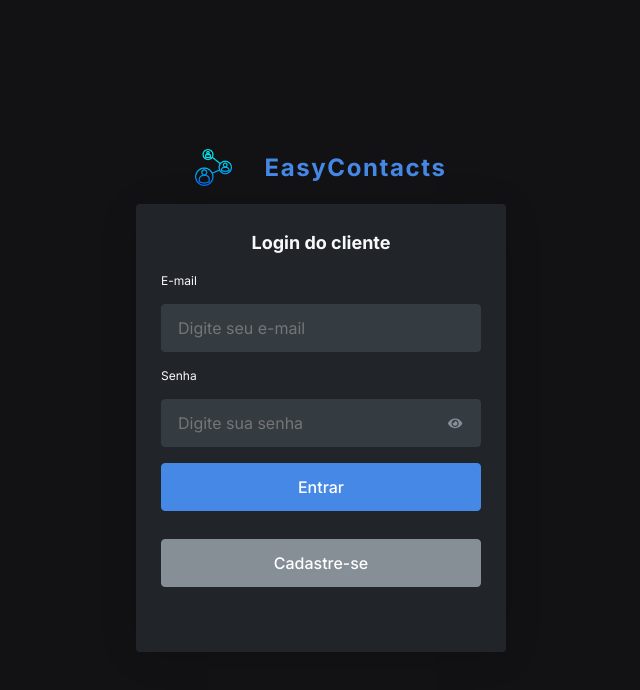
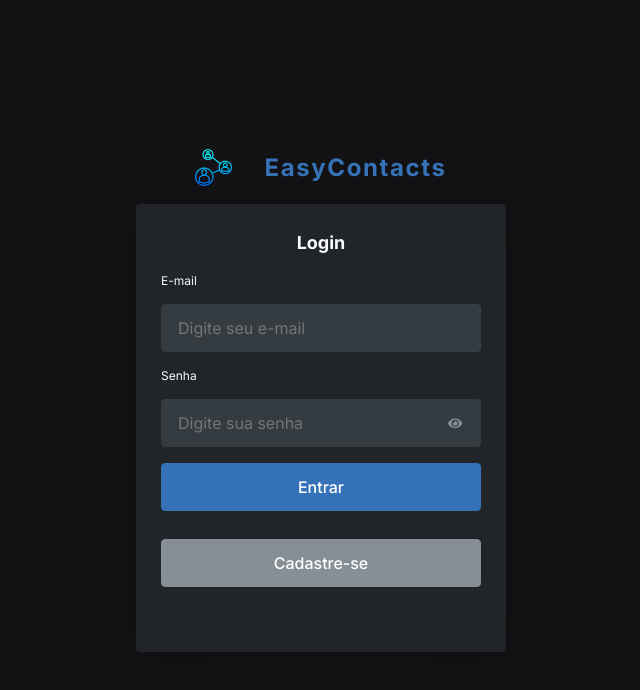
Before and after one commit to mariosilva81/easy-contacts-frontend, a React (Vite) app: page / in a window 1280 px wide. Shown: the top 690 px of the page, without its empty margins (319-959 px from the left). Built offline with nearby package versions, Linux system fonts and the light colour scheme.

Commit message:
fix: modified several styles

```diff
--- a/src/components/Dashboard/Dashboard.tsx
+++ b/src/components/Dashboard/Dashboard.tsx
@@ -61,7 +61,7 @@ const Dashboard = () => {
               buttonsize="medium"
               onClick={() => setIsAddModal(true)}
             >
-              Novo Contato
+              +
             </StyledButton>
           </div>
           {contactsList.length >= 1 ? (
--- a/src/components/EditClientModal/EditClientModal.tsx
+++ b/src/components/EditClientModal/EditClientModal.tsx
@@ -94,7 +94,7 @@ const EditClientModal = () => {
       <StyledClientModal ref={modalRef}>
         <header>
           <StyledHeadline3 fontweight="bold" fontsize="small">
-            Detalhes do Cliente
+            Editar perfil
           </StyledHeadline3>
           <StyledParagraph
             fontweight="bold"
--- a/src/components/EditContactModal/EditContactModal.tsx
+++ b/src/components/EditContactModal/EditContactModal.tsx
@@ -48,7 +48,7 @@ const EditContactsModal = () => {
       <StyledContactsModal ref={modalRef}>
         <header>
           <StyledHeadline3 fontweight="bold" fontsize="small">
-            Detalhes do Contato
+            Editar contato
           </StyledHeadline3>
           <StyledParagraph
             fontweight="bold"
--- a/src/components/LoginForm/LoginForm.tsx
+++ b/src/components/LoginForm/LoginForm.tsx
@@ -50,7 +50,7 @@ const LoginForm = () => {
       ) : (
         <FormStyles onSubmit={handleSubmit(submit)} noValidate>
           <StyledHeadline1 fontweight="bold" fontsize="big">
-            Login do cliente
+            Login
           </StyledHeadline1>
           <Input
             type="email"
--- a/src/components/RegisterForm/RegisterForm.tsx
+++ b/src/components/RegisterForm/RegisterForm.tsx
@@ -43,7 +43,6 @@ const RegisterForm = () => {
           <StyledHeadline1 fontweight="bold" fontsize="big">
             Cadastre-se
           </StyledHeadline1>
-          <StyledParagraph>Preencha os dados abaixo</StyledParagraph>
           <Input
             type="text"
             id="name"
--- a/src/providers/ContactContext.tsx
+++ b/src/providers/ContactContext.tsx
@@ -52,7 +52,7 @@ export const ContactsContextProvider = ({
         className: 'toast-sucess',
       });
     } catch (error: any) {
-      toast.error(`${error.message}`, {
+      toast.error(`Contato já cadastrado.`, {
         className: 'toast-error',
       });
     } finally {
--- a/src/styles/globalStyles.ts
+++ b/src/styles/globalStyles.ts
@@ -8,7 +8,7 @@ export const GlobalStyle = createGlobalStyle`
   }
 
   :root {
-    --color-color-primary: #4588E6;
+    --color-color-primary: #3672B8;
     --color-color-primary-50:  #599EE3;
     --color-color-primary-disable: #688CB0;
     --color-grey-4: #121214;
```
